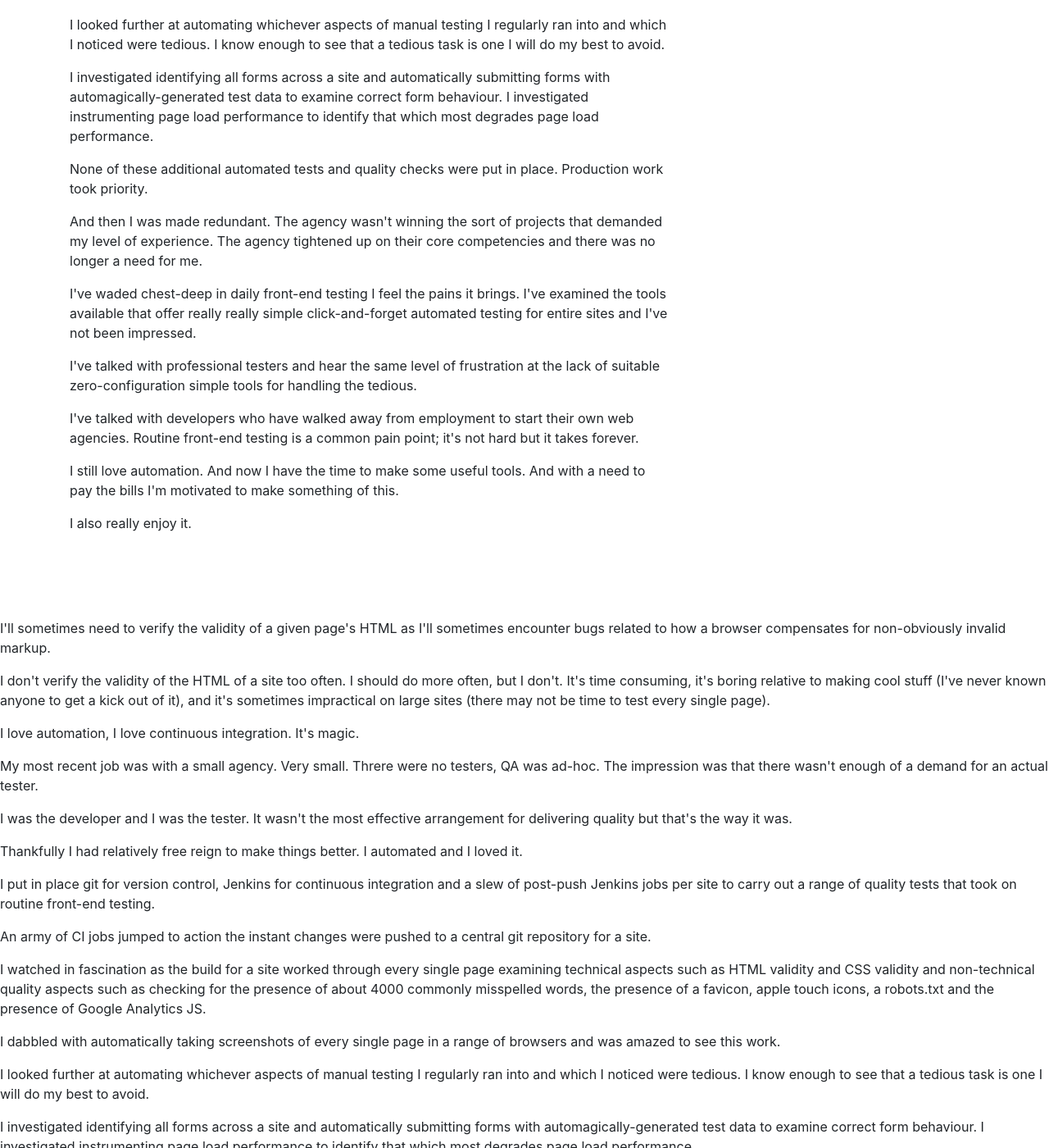
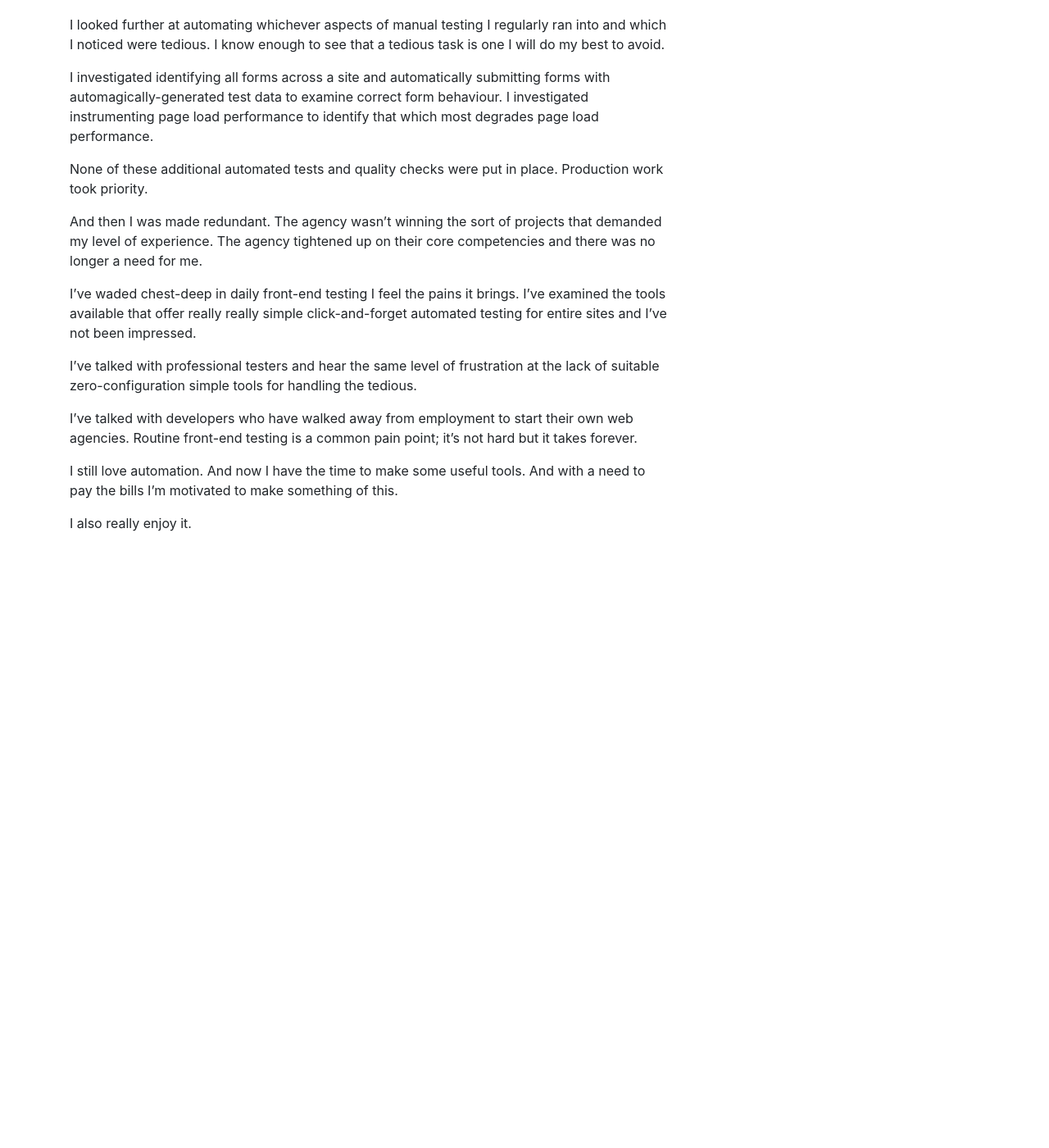
Before and after one commit to webignition/blog.simplytestable.com, a Jekyll site: the page built from _posts/2012/2012-07-06-the-beginning.md, in a window 1280 px wide and 1400 px high, scrolled down 1191 px. Shown: the whole window at 82% size. Built offline with Jekyll 4.4.1, drawn with Linux system fonts in a browser that asks for light colours; nearby versions of some CDN libraries; comment, search, counter and statistics services are not loaded; after the commit the page ends 1945 px from its top, so only the background shows below that; some of the changed text lies outside the part shown.

Commit message:
Convert posts to markdown (1/N)

```diff
--- a/_posts/2012/2012-07-06-the-beginning.html
+++ /dev/null
@@ -1,113 +0,0 @@
----
-layout: default
-title: "The Beginning"
-author:
-    name: Jon Cram
-    url: https://github.com/webignition
-excerpt_separator: <!--more-->
----
-
-<div class="section section-first">
-    <p>
-        This is a story of how I came to be sitting here writing about developing
-        a brand new professional automated web front-end testing service.
-    </p>
-    <p>
-        I'm a software developer focusing on making software for the web.
-    </p>
-    <p>
-        As a developer, I test web sites. Testers (test engineers, quality assurance
-        people) certainly test more thoroughly and more effectively than I do, but
-        there's still a level of testing in which I get involved.
-    </p>
-
-    <!--more-->
-
-    <p>
-        I'll sometimes need to verify the validity of a given page's HTML as I'll
-        sometimes encounter bugs related to how a browser compensates for non-obviously
-        invalid markup.
-    </p>
-    <p>
-        I don't verify the validity of the HTML of a site too often. I should do more
-        often, but I don't. It's time consuming, it's boring relative to making cool
-        stuff (I've never known anyone to get a kick out of it), and it's sometimes
-        impractical on large sites (there may not be time to test every single page).
-    </p>
-    <p>
-        I love automation, I love continuous integration. It's magic.
-    </p>
-    <p>
-        My most recent job was with a small agency. Very small. Threre were no testers,
-        QA was ad-hoc. The impression was that there wasn't enough of a demand for
-        an actual tester.
-    </p>
-    <p>
-        I was the developer and I was the tester. It wasn't the most effective
-        arrangement for delivering quality but that's the way it was.
-    </p>
-    <p>
-        Thankfully I had relatively free reign to make things better. I automated and I loved it.
-    </p>
-    <p>
-        I put in place git for version control, Jenkins for continuous integration and
-        a slew of post-push Jenkins jobs per site to carry out a range of quality tests
-        that took on routine front-end testing.
-    </p>
-    <p>
-        An army of CI jobs jumped to action the instant changes were pushed to a central
-        git repository for a site.
-    </p>
-    <p>
-        I watched in fascination as the build for a site worked through every
-        single page examining technical aspects such as HTML validity and CSS validity
-        and non-technical quality aspects such as checking for the presence of about 4000
-        commonly misspelled words, the presence of a favicon,
-        apple touch icons, a robots.txt and the presence of Google Analytics JS.
-    </p>
-    <p>
-        I dabbled with automatically taking screenshots of every single page in a range of
-        browsers and was amazed to see this work.
-    </p>
-    <p>
-        I looked further at automating whichever aspects of manual testing I regularly
-        ran into and which I noticed were tedious. I know enough to see that a tedious
-        task is one I will do my best to avoid.
-    </p>
-    <p>
-        I investigated identifying all forms across a site and automatically submitting
-        forms with automagically-generated test data to examine correct form behaviour.
-        I investigated instrumenting page load performance to identify that which most
-        degrades page load performance.
-    </p>
-    <p>
-        None of these additional automated tests and quality checks were put in place.
-        Production work took priority.
-    </p>
-    <p>
-        And then I was made redundant. The agency wasn't winning the sort of projects
-        that demanded my level of experience. The agency tightened up on their core
-        competencies and there was no longer a need for me.
-    </p>
-    <p>
-         I've waded chest-deep in daily front-end testing I feel the pains it brings.
-         I've examined the tools available that offer really really simple
-         click-and-forget automated testing for entire sites and I've not been impressed.
-    </p>
-    <p>
-        I've talked with professional testers and hear the same level of frustration
-        at the lack of suitable zero-configuration simple tools for handling the tedious.
-    </p>
-    <p>
-        I've talked with developers who have walked away from employment to start
-        their own web agencies. Routine front-end testing is a common pain point; it's
-        not hard but it takes forever.
-    </p>
-    <p>
-        I still love automation. And now I have the time to make some useful tools.
-        And with a need to pay the bills I'm motivated to make something of this.
-    </p>
-    <p>
-        I also really enjoy it.
-    </p>
-</div>
--- /dev/null
+++ b/_posts/2012/2012-07-06-the-beginning.md
@@ -0,0 +1,87 @@
+---
+layout: default
+title: "The Beginning"
+author:
+    name: Jon Cram
+    url: https://github.com/webignition
+excerpt_separator: <!--more-->
+---
+
+This is a story of how I came to be sitting here writing about developing
+a brand new professional automated web front-end testing service.
+
+I'm a software developer focusing on making software for the web.
+
+As a developer, I test web sites. Testers (test engineers, quality assurance
+people) certainly test more thoroughly and more effectively than I do, but
+there's still a level of testing in which I get involved.
+
+<!--more-->
+
+I'll sometimes need to verify the validity of a given page's HTML as I'll
+sometimes encounter bugs related to how a browser compensates for non-obviously
+invalid markup.
+
+I don't verify the validity of the HTML of a site too often. I should do more
+often, but I don't. It's time consuming, it's boring relative to making cool
+stuff (I've never known anyone to get a kick out of it), and it's sometimes
+impractical on large sites (there may not be time to test every single page).
+
+I love automation, I love continuous integration. It's magic.
+
+My most recent job was with a small agency. Very small. Threre were no testers,
+QA was ad-hoc. The impression was that there wasn't enough of a demand for
+an actual tester.
+
+I was the developer and I was the tester. It wasn't the most effective
+arrangement for delivering quality but that's the way it was.
+
+Thankfully I had relatively free reign to make things better. I automated and I loved it.
+
+I put in place git for version control, Jenkins for continuous integration and
+a slew of post-push Jenkins jobs per site to carry out a range of quality tests
+that took on routine front-end testing.
+
+An army of CI jobs jumped to action the instant changes were pushed to a central
+git repository for a site.
+
+I watched in fascination as the build for a site worked through every
+single page examining technical aspects such as HTML validity and CSS validity
+and non-technical quality aspects such as checking for the presence of about 4000
+commonly misspelled words, the presence of a favicon,
+apple touch icons, a robots.txt and the presence of Google Analytics JS.
+
+I dabbled with automatically taking screenshots of every single page in a range of
+browsers and was amazed to see this work.
+
+I looked further at automating whichever aspects of manual testing I regularly
+ran into and which I noticed were tedious. I know enough to see that a tedious
+task is one I will do my best to avoid.
+
+I investigated identifying all forms across a site and automatically submitting
+forms with automagically-generated test data to examine correct form behaviour.
+I investigated instrumenting page load performance to identify that which most
+degrades page load performance.
+
+None of these additional automated tests and quality checks were put in place.
+Production work took priority.
+
+And then I was made redundant. The agency wasn't winning the sort of projects
+that demanded my level of experience. The agency tightened up on their core
+competencies and there was no longer a need for me.
+
+I've waded chest-deep in daily front-end testing I feel the pains it brings.
+I've examined the tools available that offer really really simple
+click-and-forget automated testing for entire sites and I've not been impressed.
+
+I've talked with professional testers and hear the same level of frustration
+at the lack of suitable zero-configuration simple tools for handling the tedious.
+
+I've talked with developers who have walked away from employment to start
+their own web agencies. Routine front-end testing is a common pain point; it's
+not hard but it takes forever.
+
+I still love automation. And now I have the time to make some useful tools.
+And with a need to pay the bills I'm motivated to make something of this.
+
+I also really enjoy it.
```
Also changed, not shown: _layouts/archive.html (+0 -16 lines), _layouts/default.html (+0 -24 lines), _posts/2012/2012-07-10-high-level-plan.html (deleted, +0 -133 lines), _posts/2012/2012-07-10-high-level-plan.md (added, +93 -0 lines), _posts/2012/2012-07-11-allowing-slashes-in-url-path-with-apache.html (deleted, +0 -42 lines), _posts/2012/2012-07-11-allowing-slashes-in-url-path-with-apache.md (added, +34 -0 lines).
